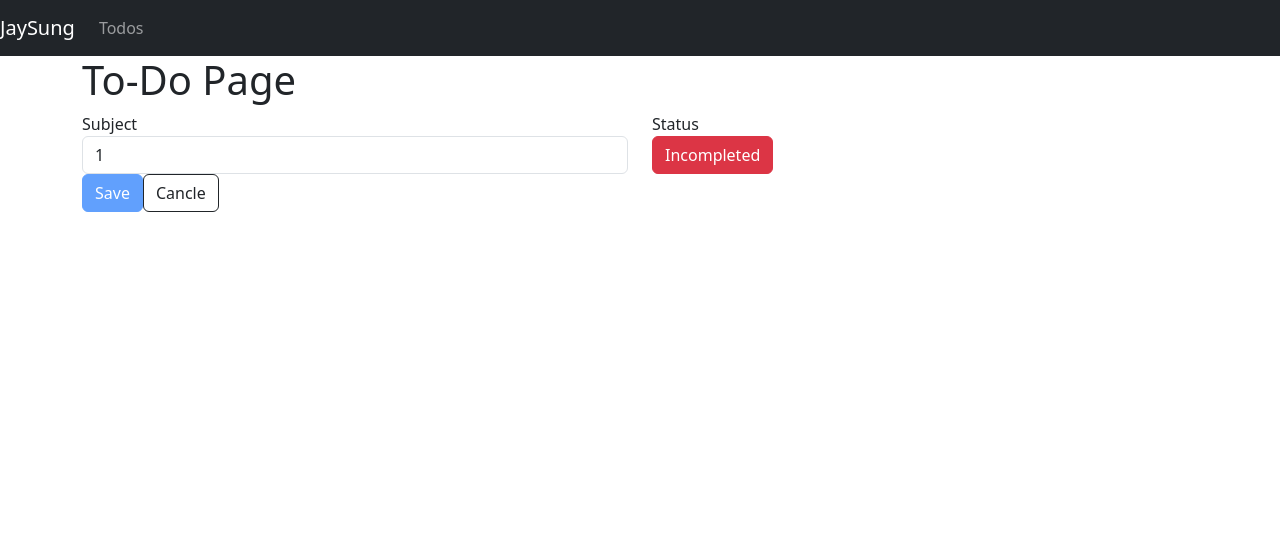
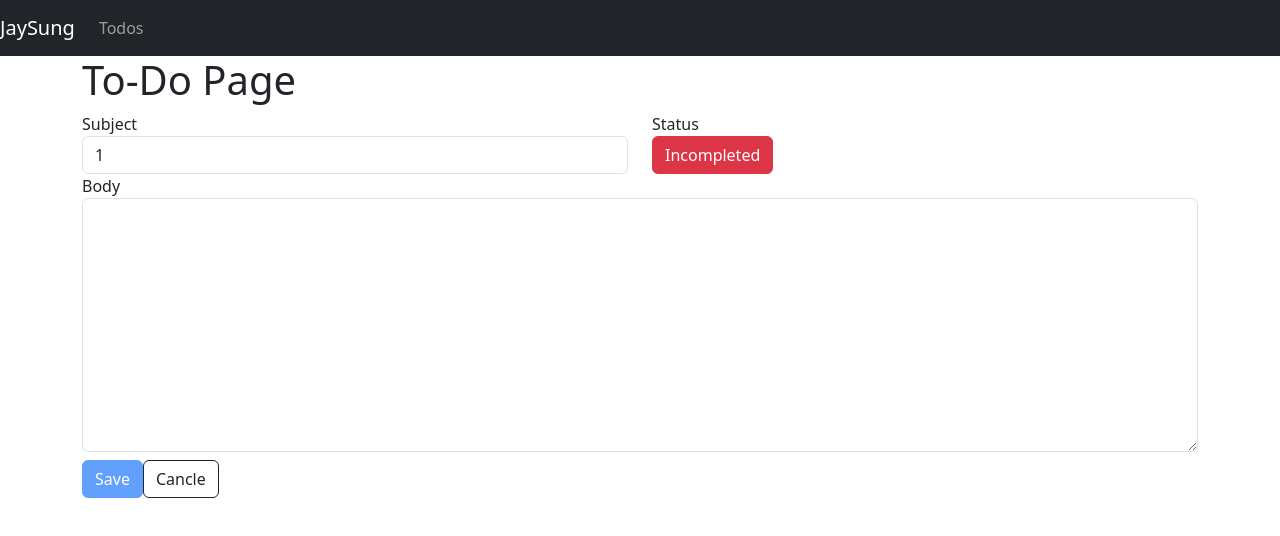
Before and after one commit to namic123/Vue-Basic, a Vue app: page /todos/1 in a window 1280 px wide. Shown: the top 536 px of the page. Built offline with nearby package versions, Linux system fonts and the light colour scheme; data requests are answered from the project's data file.

Commit message:
Todo 생성 페이지와 수정 페이지 컴포넌트를 하나로 통합. 각 페이지 별 구분 로직 작성

```diff
--- a/db.json
+++ b/db.json
@@ -146,18 +146,8 @@
       "id": 29
     },
     {
-      "subject": "9",
+      "subject": "todo test12345",
       "completed": false,
-      "id": 30
-    },
-    {
-      "subject": "0",
-      "completed": false,
-      "id": 31
-    },
-    {
-      "subject": "todo test12345",
-      "completed": true,
       "id": 32
     }
   ]
--- /dev/null
+++ b/src/components/TodoForm.vue
@@ -0,0 +1,154 @@
+<!--Todo 생성페이지와 수정페이지에서 공통으로 사용할 컴포넌트 -->
+<template>
+  <div v-if='loading'>
+    Loading...
+  </div>
+  <form v-else @submit.prevent='updateTodo'>
+    <div class='row'>
+      <div class='col-6'>
+        <div class="form-group">
+          <label>Subject</label>
+          <input type='text' class='form-control' v-model='todo.subject'>
+        </div>
+      </div>
+      <div class='col-6' v-if='editing'>
+        <div class="form-group">
+          <label>Status</label>
+          <div>
+            <button
+              type='button'
+              class='btn'
+              :class='todo.completed ? "btn-success":"btn-danger"'
+              @click="toggleTodoStatus"
+            >
+              {{todo.completed ? "Completed":"Incompleted"}}
+            </button>
+          </div>
+        </div>
+      </div>
+      <div class='col-12'>
+        <div class="form-group">
+          <label>Body</label>
+          <textarea v-model="todo.body" class='form-control' cols='30' rows='10'>
+
+          </textarea>
+        </div>
+      </div>
+    </div>
+    <button type='submit' class='btn btn-primary mt-2' @click='updateTodo' :disabled='todoUpdated'>Save</button>
+    <button class='btn btn-outline-dark ml-2 mt-2' @click='moveToTodoListPage'>Cancle</button>
+  </form>
+  <Toast v-if='showToast' :message='toastMessage' :type='toastAlertType'/>
+</template>
+<script>
+import {useRoute, useRouter} from 'vue-router';
+import axios from 'axios';
+import {computed, ref} from 'vue';
+import _ from 'lodash'; // Lodash는 기본적으로 인포트 할때 언더스코어(_)를 사용
+import Toast from '@/components/Toast.vue'
+import {useToast} from '@/composables/toast';
+
+export default {
+  components :{
+    Toast
+  },
+  // Todo 생성페이지에서는 todo의 정보를 불러올 필요가 없기 때문에, 생성과 수정 구분을 위한 props.
+  props:{
+    editing:{
+      type:Boolean,
+      default:false,
+    }
+  },
+  setup(props){
+    const todo = ref({
+      subject: "",
+      completed:false,
+      body:'',
+    });
+    const originalTodo = ref(null);
+    const loading = ref(false);
+    const route = useRoute();
+    const router = useRouter();
+
+    const {
+      toastMessage,
+      toastAlertType,
+      showToast,
+      triggerToast,
+    } = useToast();
+
+    // 현재 라우트 객체에 접근하고 싶을 때, useRoute를 사용하여 그 정보를 얻을 수 있다.
+    // 라우트 파라미터 접근: URL의 동적 세그먼트 (예: /todos/:id)에 접근할 때 사용한다.
+    // 쿼리 파라미터 접근:url의 쿼리 파라미터(예: /todos?id=1)에 접근할 떄 사용
+    // 메타 필드 접근: 라우트에 정의된 메타 필드에 접근할 때 사용
+    console.log(route.params.id);
+    // id에 해당하는 db가져오기
+    const getTodo = async () => {
+      loading.value = true;
+      try{
+        const res = await axios.get('http://localhost:3000/todos/'+ route.params.id);
+        todo.value = {...res.data}; // 객체의 주소를 할당하는 것이 아닌 데이터 그 자체를 복사
+        originalTodo.value = {...res.data};
+        loading.value = false;
+      }catch (error){
+        loading.value = false;
+        triggerToast("오류가 발생했습니다!", "danger");
+      }
+    };
+
+    // todo의 변경사항이 있는지 확인하는 메서드
+    const todoUpdated = computed(()=>{
+      // 기존 투두에 변경사항이 있는지 확인
+      return _.isEqual(todo.value, originalTodo.value);  // lodash의 참조값이 아닌 값 자체 비교 메서드
+    })
+
+    // editing 페이지인 경우에만 todo의 정보를 가져온다.
+    if(props.editing){
+      getTodo();
+    }
+
+    // Todo의 완료 상태 핸들 메서드
+    async function toggleTodoStatus(){
+      todo.value.completed = !todo.value.completed
+      // await axios.patch('http://localhost:3000/todos/'+ route.params.id,{
+      //   completed:!todo.value.completed,
+      // })
+    }
+
+    // Todos페이지로 이동
+    function moveToTodoListPage(){
+      router.push({
+        name:'Todos',
+      });
+    }
+
+    async function updateTodo(){
+      try {
+        const res = await axios.put(`http://localhost:3000/todos/${route.params.id}`, {
+          subject: todo.value.subject,
+          completed: todo.value.completed,
+        });
+        originalTodo.value = {...res.data};
+        triggerToast("Todo가 성공적으로 업데이트 되었습니다!", "success");
+      }catch(error){
+        console.log(error);
+        triggerToast("오류가 발생했습니다!", "danger");
+      }
+    }
+    return {
+      todo,
+      loading,
+      toggleTodoStatus,
+      moveToTodoListPage,
+      updateTodo,
+      todoUpdated,
+      showToast,
+      toastMessage,
+      toastAlertType,
+    }
+  }
+}
+</script>
+<style scoped>
+
+</style>
--- a/src/pages/todos/_id.vue
+++ b/src/pages/todos/_id.vue
@@ -1,129 +1,13 @@
 <template>
   <h1>To-Do Page</h1>
-  <div v-if='loading'>
-    Loading...
-  </div>
-  <form v-else @submit.prevent='updateTodo'>
-    <div class='row'>
-      <div class='col-6'>
-        <div class="form-group">
-          <label>Subject</label>
-          <input type='text' class='form-control' v-model='todo.subject'>
-        </div>
-      </div>
-      <div class='col-6'>
-        <div class="form-group">
-          <label>Status</label>
-          <div>
-            <button
-              type='button'
-              class='btn'
-              :class='todo.completed ? "btn-success":"btn-danger"'
-              @click="toggleTodoStatus"
-            >
-              {{todo.completed ? "Completed":"Incompleted"}}
-            </button>
-          </div>
-        </div>
-      </div>
-    </div>
-    <button type='submit' class='btn btn-primary' @click='updateTodo' :disabled='todoUpdated'>Save</button>
-    <button class='btn btn-outline-dark ml-2' @click='moveToTodoListPage'>Cancle</button>
-  </form>
-  <Toast v-if='showToast' :message='toastMessage' :type='toastAlertType'/>
+  <TodoForm :editing='true'/>
 </template>
 <script>
-import {useRoute, useRouter} from 'vue-router';
-import axios from 'axios';
-import {computed, ref} from 'vue';
-import _ from 'lodash'; // Lodash는 기본적으로 인포트 할때 언더스코어(_)를 사용
-import Toast from '@/components/Toast.vue'
-import {useToast} from '@/composables/toast';
-
+import TodoForm  from '@/components/TodoForm.vue';
 export default {
   components :{
-    Toast
+    TodoForm
   },
-  setup(){
-    const todo = ref(null);
-    const originalTodo = ref(null);
-    const loading = ref(true);
-    const route = useRoute();
-    const router = useRouter();
-
-
-    const {
-      toastMessage,
-      toastAlertType,
-      showToast,
-      triggerToast,
-    } = useToast();
-
-    // 현재 라우트 객체에 접근하고 싶을 때, useRoute를 사용하여 그 정보를 얻을 수 있다.
-    // 라우트 파라미터 접근: URL의 동적 세그먼트 (예: /todos/:id)에 접근할 때 사용한다.
-    // 쿼리 파라미터 접근:url의 쿼리 파라미터(예: /todos?id=1)에 접근할 떄 사용
-    // 메타 필드 접근: 라우트에 정의된 메타 필드에 접근할 때 사용
-    console.log(route.params.id);
-    // id에 해당하는 db가져오기
-    const getTodo = async () => {
-      try{
-      const res = await axios.get('http://localhost:3000/todos/'+ route.params.id);
-      todo.value = {...res.data}; // 객체의 주소를 할당하는 것이 아닌 데이터 그 자체를 복사
-      originalTodo.value = {...res.data};
-      loading.value = false;
-    }catch (error){
-        triggerToast("오류가 발생했습니다!", "danger");
-      }
-    };
-
-    // todo의 변경사항이 있는지 확인하는 메서드
-    const todoUpdated = computed(()=>{
-      // 기존 투두에 변경사항이 있는지 확인
-      return _.isEqual(todo.value, originalTodo.value);  // lodash의 참조값이 아닌 값 자체 비교 메서드
-    })
-
-    getTodo();
-
-    // Todo의 완료 상태 핸들 메서드
-    async function toggleTodoStatus(){
-      todo.value.completed = !todo.value.completed
-      // await axios.patch('http://localhost:3000/todos/'+ route.params.id,{
-      //   completed:!todo.value.completed,
-      // })
-    }
-
-    // Todos페이지로 이동
-    function moveToTodoListPage(){
-      router.push({
-          name:'Todos',
-      });
-    }
-
-    async function updateTodo(){
-      try {
-        const res = await axios.put(`http://localhost:3000/todos/${route.params.id}`, {
-          subject: todo.value.subject,
-          completed: todo.value.completed,
-        });
-        originalTodo.value = {...res.data};
-        triggerToast("Todo가 성공적으로 업데이트 되었습니다!", "success");
-      }catch(error){
-        console.log(error);
-        triggerToast("오류가 발생했습니다!", "danger");
-      }
-    }
-    return {
-      todo,
-      loading,
-      toggleTodoStatus,
-      moveToTodoListPage,
-      updateTodo,
-      todoUpdated,
-      showToast,
-      toastMessage,
-      toastAlertType,
-    }
-  }
 }
 </script>
 <style>
--- a/src/pages/todos/create/index.vue
+++ b/src/pages/todos/create/index.vue
@@ -1,8 +1,15 @@
 <template>
-
+  <h1>Create Todo</h1>
+<!--editing 기본으로 false로 되어 있으므로 넘길 필요 없음.  -->
+  <TodoForm/>
 </template>
-<script setup>
-
+<script>
+import TodoForm  from '@/components/TodoForm.vue';
+export default {
+  components :{
+    TodoForm
+  },
+}
 </script>
 <style scoped>
 
```
